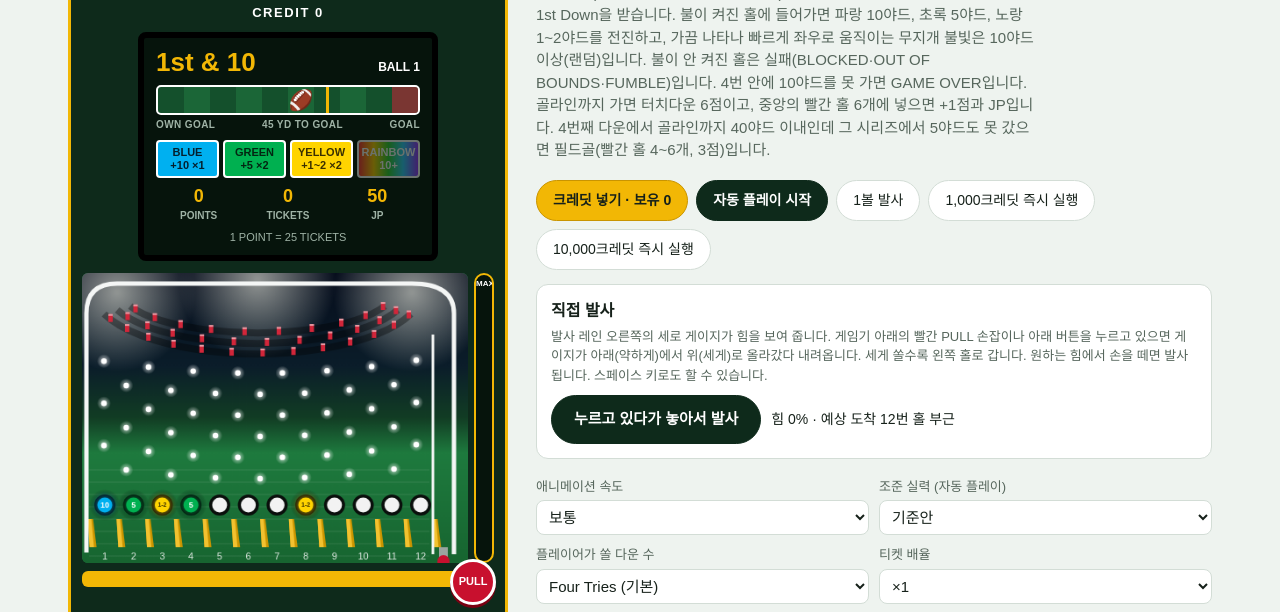
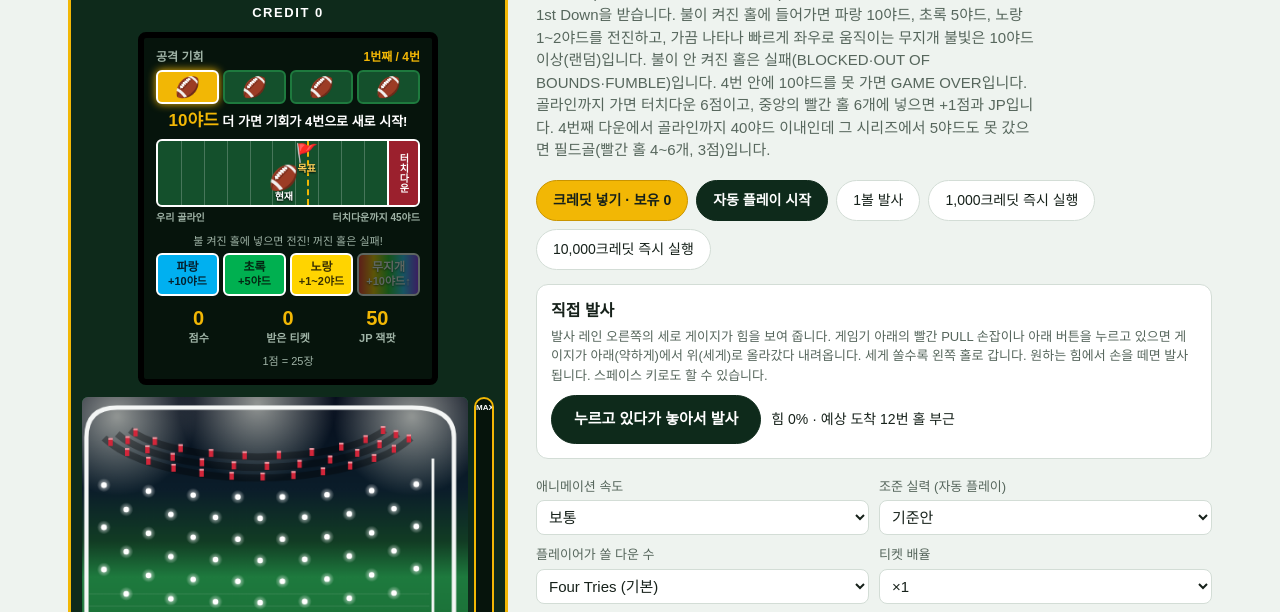
Before and after one commit to sunkyuoh1019-coder/hfsdkljhjfdskl, a plain HTML site: page touchdown-football-sim.html in a window 1280 px wide. Shown: the part 131-743 px from the top of the page. Drawn offline with Linux system fonts and the light colour scheme; a web font is replaced by a local one.

Commit message:
Football game: simpler monitor in plain language
Try icons instead of 2nd & 10, a field graphic with the football and a
goal flag, plain color chips, and Korean/English banners. Rules and the
50-ticket average are unchanged.

Co-Authored-By: Claude Sonnet 5.5 <noreply@anthropic.com>

```diff
--- a/touchdown-football-sim.html
+++ b/touchdown-football-sim.html
@@ -127,20 +127,38 @@ h2{font-size:16px;margin:18px 0 8px}
 .tag.r{color:#D81E1E}.tag.g{color:#00944A}.tag.b{color:#0090C8}.tag.w{color:var(--muted)}
 .drow{grid-template-columns:92px minmax(0,1fr) 64px}
 .settings{grid-template-columns:repeat(2,minmax(0,1fr))}
-.mh{display:flex;justify-content:space-between;align-items:baseline;gap:8px;color:#fff;font-size:12px;font-weight:700}
-.mh .big2{font-size:26px;line-height:1.1;color:#F2B705}
-.fld{position:relative;height:30px;margin:8px 0 2px;border-radius:5px;border:2px solid #fff;overflow:hidden;background:repeating-linear-gradient(90deg,#14502C 0 10%,#1B6637 10% 20%)}
-.fld .zone{position:absolute;right:0;top:0;bottom:0;width:10%;background:rgba(200,16,46,.55)}
-.fld .gl{position:absolute;top:0;bottom:0;width:3px;margin-left:-1px;background:#F2B705;transition:left .5s ease}
-.fld .ball{position:absolute;top:50%;font-size:20px;line-height:1;transform:translate(-50%,-50%);transition:left .6s ease}
-.fl{display:flex;justify-content:space-between;color:#9FB3A6;font-size:10px;font-weight:700;letter-spacing:.04em}
-.legend{display:flex;gap:4px;margin-top:8px}
-.chip{flex:1;text-align:center;padding:4px 0;border-radius:4px;border:2px solid #3A4A40;background:#0B1F13;color:#8FA196;font-size:11px;font-weight:700;line-height:1.2}
-.chip.b{background:#00B0F0;color:#04202E;border-color:#fff}.chip.g{background:#00B050;color:#032612;border-color:#fff}.chip.y{background:#FFD400;color:#3A3000;border-color:#fff}.chip.r{background:#FF2A2A;color:#fff;border-color:#fff}
-.chip.rb{background:linear-gradient(90deg,#f33,#fc0,#3c3,#3cf,#93f);color:#fff;border-color:#fff}
-.chip.off{opacity:.4}
-.score{display:grid;grid-template-columns:repeat(3,1fr);gap:4px;margin-top:8px;text-align:center;color:#9FB3A6;font-size:10px;font-weight:700}
-.score b{display:block;font-size:18px;line-height:1.2;color:#F2B705;font-variant-numeric:tabular-nums}
+.banner .b1{font-size:19px}
+.chance{display:flex;align-items:center;justify-content:space-between;gap:8px;color:#fff}
+.chance .cl{font-size:12px;font-weight:700;color:#9FB3A6}
+.chance .cn{font-size:12px;font-weight:700;color:#F2B705}
+.balls{display:flex;gap:4px;margin:4px 0 2px}
+.balls i{flex:1;text-align:center;font-style:normal;font-size:20px;line-height:1.5;border-radius:6px;background:#14502C;border:2px solid #1E7A3E}
+.balls i.cur{background:#F2B705;border-color:#fff;box-shadow:0 0 8px #F2B705}
+.balls i.used{opacity:.25;filter:grayscale(1)}
+.msg{margin:6px 0 2px;text-align:center;color:#fff;font-size:13px;font-weight:700;line-height:1.35}
+.msg b{color:#F2B705;font-size:17px}
+.field{position:relative;height:68px;margin-top:6px;border-radius:6px;border:2px solid #fff;overflow:hidden;background:#14502C}
+.field .tk{position:absolute;top:0;bottom:0;width:1px;background:rgba(255,255,255,.22)}
+.field .ez{position:absolute;right:0;top:0;bottom:0;width:12%;display:flex;align-items:center;justify-content:center;background:rgba(200,16,46,.75);border-left:2px solid #fff;color:#fff;font-size:10px;font-weight:700}
+.field .ez span{writing-mode:vertical-rl}
+.field .gl{position:absolute;top:0;bottom:0;width:0;border-left:2px dashed #F2B705;transition:left .5s ease}
+.field .flag{position:absolute;top:3px;transform:translateX(-50%);text-align:center;font-size:18px;line-height:1;transition:left .5s ease}
+.field .ball{position:absolute;bottom:3px;transform:translateX(-50%);text-align:center;font-size:24px;line-height:1;transition:left .6s ease}
+.field em{display:block;font-style:normal;font-size:10px;font-weight:700;margin-top:2px;color:#fff;text-shadow:0 1px 2px #000;white-space:nowrap}
+.field .flag em{color:#FFD45C}
+.fl2{display:flex;justify-content:space-between;margin-top:3px;color:#9FB3A6;font-size:10px;font-weight:700}
+.tip{margin-top:8px;text-align:center;color:#9FB3A6;font-size:11px}
+.legend{display:flex;gap:4px;margin-top:4px}
+.chip{flex:1;text-align:center;padding:5px 0;border-radius:6px;border:2px solid #3A4A40;background:#0B1F13;color:#8FA196;font-size:12px;font-weight:700;line-height:1.25}
+.chip small{display:block;font-size:11px;font-weight:700}
+.chip.b{background:#00B0F0;color:#04202E;border-color:#fff}.chip.g{background:#00B050;color:#032612;border-color:#fff}.chip.y{background:#FFD400;color:#3A3000;border-color:#fff}
+.chip.rb{background:linear-gradient(90deg,#f33,#fc0,#3c3,#3cf,#93f);color:#fff;border-color:#fff;text-shadow:0 1px 2px rgba(0,0,0,.6)}
+.chip.off{opacity:.35}
+.call{margin-top:8px;padding:10px 8px;border-radius:8px;text-align:center;color:#fff;background:#7A1420;border:2px solid #fff;font-size:12px;font-weight:700;line-height:1.35}
+.call b{display:block;font-size:20px}
+.res{margin-top:6px;text-align:center;color:#F2B705;font-size:24px;font-weight:700}
+.score{display:grid;grid-template-columns:repeat(3,1fr);gap:4px;margin-top:10px;text-align:center;color:#9FB3A6;font-size:11px;font-weight:700}
+.score b{display:block;font-size:20px;line-height:1.2;color:#F2B705;font-variant-numeric:tabular-nums}
 .video{margin-top:6px;text-align:center;color:#9FB3A6;font-size:11px}
 .tag.gain,.tag.first{color:var(--turf)}.tag.fail,.tag.over{color:var(--muted)}.tag.td,.tag.td6,.tag.jp{color:#B07F00}.tag.fg{color:var(--red)}
 </style>
@@ -227,6 +245,13 @@ const I18N = {
   red:'터치다운', redF:n=>`터치다운 (${n}크레딧에 1회)`, jp:'JP 당첨', jpF:n=>`JP 당첨 (${n}크레딧에 1회)`,
   distH:'게임이 어떻게 끝났는지', reach:k=>['GAME OVER (무득점)','필드골 3점','터치다운 6점','터치다운 + JP 7점'][k], logH:'최근 기록 (크레딧-볼)', logEmpty:'크레딧을 넣고 자동 플레이를 시작하거나 볼을 발사하면 기록이 쌓입니다.',
   holeN:h=>h+'번 홀', ballOf:n=>'BALL '+n, redHoles:n=>'빨간 홀 '+n+'개', video:'비디오',
+  mChance:'공격 기회', mChanceN:d=>d+'번째 / 4번', mNeed:y=>`<b>${y}야드</b> 더 가면 기회가 4번으로 새로 시작!`, mGoal:y=>`터치다운까지 <b>${y}야드</b>!`,
+  mTip:'불 켜진 홀에 넣으면 전진! 꺼진 홀은 실패!', mBlue:'파랑', mGreen:'초록', mYellow:'노랑', mRainbow:'무지개', mYd:s=>s+'야드', mYdUp:'+10야드↑',
+  mHere:'현재', mTarget:'목표', mOwn:'우리 골라인', mToGoal:y=>`터치다운까지 ${y}야드`, mTDzone:'터치다운',
+  mFG:'필드골 찬스!', mFGsub:'빨간 홀에 넣으면 3점', mJPc:'터치다운! 6점', mJPsub:'빨간 홀에 넣으면 +1점 & JP', mPts:'점수', mTix:'받은 티켓', mJPl:'JP 잭팟', mPer:n=>`1점 = ${n}장`, mVideo:'비디오 진행',
+  mResult:{ over:'GAME OVER', fg:'필드골 성공!', td6:'터치다운!', jp:'터치다운 + JP!' },
+  bGain:(y,rb)=>(rb?'무지개! ':'')+'+'+y+'야드 전진', bFirst:rb=>(rb?'무지개! ':'')+'새 공격 기회!', bFirstSub:y=>'+'+y+'야드', bChance:d=>'공격 기회 '+d+'/4',
+  bFail:{ 'BLOCKED':'BLOCKED 막혔다!', 'OUT OF BOUNDS':'OUT OF BOUNDS 라인 밖!', 'FUMBLE':'FUMBLE 공을 놓쳤다!' }, bTD:'터치다운!', bTDsub:'+6점 · JP 찬스', bOver:'GAME OVER', bNoGood:'필드골 실패', bFG:'필드골 성공!', bTD6:'터치다운!', bJP:'JP 당첨!',
   note:'점수는 1점 = '+25+'장이고, JP는 시작 '+50+'장에서 크레딧마다 '+8+'장씩 쌓이는 프로그레시브입니다(당첨되면 초기화). 이 숫자들과 위의 확률은 모두 조정용 추정값입니다. 자동 플레이는 조준 실력만큼의 확률로 불 켜진 홀을 노리고, 그 외에는 무작위로 떨어지며 오른쪽 홀일수록 덜 들어갑니다(기준안 35%, 순수 운 0%, 스킬 강함 50%). 램프 개수와 위치는 매 볼마다 바뀌고, 필요한 야드가 많거나(8야드 이상) 적을 때(3야드 이하)는 개수가 달라집니다. 비디오로 진행하는 다운은 플레이어 볼과 같은 확률로 야드가 정해져서, One~Four Tries 옵션은 평균 티켓을 바꾸지 않고 플레이 시간만 줄입니다.',
   aCab:'게임기 화면', aPf:'플레이필드: 핀, 12개 홀, 발사 레인', aPanel:'시뮬레이션 제어와 결과', sndOn:'🔊 소리 켜짐', sndOff:'🔇 소리 꺼짐' },
  en: { title:'Touchdown Tickets football game simulator', lede:'American football turned into a pinball game. You start 40 to 60 yards from the goal line (sometimes a very short special chance) and get four downs to gain 10 yards, which earns a new 1st Down. A ball in a lit hole gains 10 yards (blue), 5 (green) or 1 to 2 (yellow); an occasional rainbow lamp sweeps quickly left and right and is worth 10+ yards (random). A hole that is not lit is a failure (BLOCKED, OUT OF BOUNDS, FUMBLE). Four downs without 10 yards is GAME OVER. Reaching the goal line is a 6-point touchdown, and a ball in one of the 6 red holes in the middle adds 1 point and the JP. On 4th down, if you are within 40 yards of the goal and gained under 5 yards on this series, you get a field goal try (4 to 6 red holes, 3 points).',
@@ -241,6 +266,13 @@ const I18N = {
   red:'Touchdowns', redF:n=>`Touchdowns (1 in ${n} credits)`, jp:'JP wins', jpF:n=>`JP wins (1 in ${n} credits)`,
   distH:'How each game ended', reach:k=>['GAME OVER (no score)','Field goal, 3 pts','Touchdown, 6 pts','Touchdown + JP, 7 pts'][k], logH:'Recent plays (credit-ball)', logEmpty:'Insert a credit, then start auto play or shoot a ball to see plays here.',
   holeN:h=>'Hole '+h, ballOf:n=>'BALL '+n, redHoles:n=>n+' red holes', video:'VIDEO',
+  mChance:'Chances left', mChanceN:d=>'try '+d+' of 4', mNeed:y=>`Gain <b>${y} more yards</b> to get 4 fresh tries!`, mGoal:y=>`<b>${y} yards</b> to the touchdown!`,
+  mTip:'Lit hole = move forward. Unlit hole = miss.', mBlue:'Blue', mGreen:'Green', mYellow:'Yellow', mRainbow:'Rainbow', mYd:s=>s+' yd', mYdUp:'+10 yd or more',
+  mHere:'You', mTarget:'Goal', mOwn:'Your goal line', mToGoal:y=>`${y} yards to the touchdown`, mTDzone:'TOUCH DOWN',
+  mFG:'Field goal chance!', mFGsub:'A ball in a red hole scores 3 points', mJPc:'Touchdown! 6 points', mJPsub:'A ball in a red hole adds +1 point and the JP', mPts:'Points', mTix:'Tickets won', mJPl:'JP jackpot', mPer:n=>`1 point = ${n} tickets`, mVideo:'Played by video',
+  mResult:{ over:'GAME OVER', fg:'Field goal is good!', td6:'Touchdown!', jp:'Touchdown + JP!' },
+  bGain:(y,rb)=>(rb?'Rainbow! ':'')+'+'+y+' yards', bFirst:rb=>(rb?'Rainbow! ':'')+'New set of tries!', bFirstSub:y=>'+'+y+' yd', bChance:d=>'Try '+d+' of 4',
+  bFail:{ 'BLOCKED':'BLOCKED!', 'OUT OF BOUNDS':'OUT OF BOUNDS!', 'FUMBLE':'FUMBLE!' }, bTD:'TOUCHDOWN!', bTDsub:'+6 points · JP chance', bOver:'GAME OVER', bNoGood:'Field goal missed', bFG:'FIELD GOAL!', bTD6:'TOUCHDOWN!', bJP:'JACKPOT!',
   note:'1 point = '+25+' tickets, and the JP is a progressive that starts at '+50+' and grows by '+8+' per credit (it resets when won). These numbers and the odds above are all adjustable estimates. In auto play the ball is aimed at a lit hole with a probability equal to the aiming skill and otherwise lands at random, with the right-hand holes catching fewer balls (base case 35%, pure luck 0%, strong skill 50%). The number and position of the lamps change on every ball, and the count differs when many yards are needed (8 or more) or few (3 or fewer). Downs played by video use the same odds as a player ball, so the One to Four Tries option shortens play without changing the average tickets.',
   aCab:'Game cabinet', aPf:'Playfield: pins, 12 holes, launch lane', aPanel:'Simulation controls and results', sndOn:'🔊 Sound on', sndOff:'🔇 Sound off' }
 };
@@ -430,37 +462,43 @@ function pushLog(r, res) {
 function drawLadder() {
   const g = G, m = mult(), t = tr();
   let h = '';
-  if (g.done) h += `<div class="mh"><span class="big2">${lastTitle || 'GAME OVER'}</span></div>`;
-  else if (g.phase === 'drive') h += `<div class="mh"><span class="big2">${ORD[g.down]} &amp; ${g.dist <= FIRST - g.series ? 'Goal' : ytgOf(g)}</span><span>${t.ballOf(ballNo + 1)}</span></div>`;
-  else if (g.phase === 'fg') h += `<div class="mh"><span class="big2">FIELD GOAL</span><span>${t.redHoles(fgHoles(g.dist))}</span></div>`;
-  else h += `<div class="mh"><span class="big2">TOUCHDOWN +1</span><span>JP CHANCE</span></div>`;
+  if (g.done) h += `<div class="res">${t.mResult[lastTitle] || t.mResult.over}</div>`;
+  if (g.phase === 'drive' && !g.done) {
+    const dots = [1, 2, 3, 4].map(d => `<i class="${d < g.down ? 'used' : d === g.down ? 'cur' : ''}">🏈</i>`).join('');
+    h += `<div class="chance"><span class="cl">${t.mChance}</span><span class="cn">${t.mChanceN(g.down)}</span></div><div class="balls">${dots}</div>`;
+    h += `<div class="msg">${g.dist <= FIRST - g.series ? t.mGoal(g.dist) : t.mNeed(ytgOf(g))}</div>`;
+  } else if (g.phase === 'fg' && !g.done) h += `<div class="call"><b>${t.mFG}</b>${t.mFGsub}</div>`;
+  else if (g.phase === 'jp' && !g.done) h += `<div class="call"><b>${t.mJPc}</b>${t.mJPsub}</div>`;
+  const W = 88; /* the playing field is the left 88% of the bar and the end zone is the rest */
   const pos = 100 - g.dist, fd = Math.min(100, pos + (g.phase === 'drive' && !g.done ? ytgOf(g) : 0));
-  h += `<div class="fld"><div class="zone"></div>${g.phase === 'drive' && !g.done ? `<div class="gl" style="left:${fd}%"></div>` : ''}<span class="ball" style="left:${Math.max(3, Math.min(96, pos))}%">🏈</span></div>`;
-  h += `<div class="fl"><span>OWN GOAL</span><span>${g.dist} YD TO GOAL</span><span>GOAL</span></div>`;
+  const ticks = [10, 20, 30, 40, 50, 60, 70, 80, 90].map(v => `<span class="tk" style="left:${v * W / 100}%"></span>`).join('');
+  h += `<div class="field">${ticks}<div class="ez"><span>${t.mTDzone}</span></div>`;
+  if (g.phase === 'drive' && !g.done && fd > pos) h += `<span class="gl" style="left:${fd * W / 100}%"></span><span class="flag" style="left:${fd * W / 100}%">🚩<em>${t.mTarget}</em></span>`;
+  h += `<span class="ball" style="left:${Math.max(4, Math.min(pos * W / 100, 86))}%">🏈<em>${t.mHere}</em></span></div>`;
+  h += `<div class="fl2"><span>${t.mOwn}</span><span>${t.mToGoal(g.dist)}</span></div>`;
   if (g.phase === 'drive' && !g.done) {
-    const c = counts(ytgOf(g));
-    h += `<div class="legend"><span class="chip b">BLUE<br>+10 ×${c.b}</span><span class="chip g">GREEN<br>+5 ×${c.g}</span><span class="chip y">YELLOW<br>+1~2 ×${c.y}</span><span class="chip rb${g.rainbow ? '' : ' off'}">RAINBOW<br>10+</span></div>`;
-  } else if (!g.done) h += `<div class="legend"><span class="chip r">${g.phase === 'fg' ? 'RED = FIELD GOAL +3' : 'RED = +1 &amp; JP'}</span></div>`;
-  h += `<div class="score"><div><b>${g.pts}</b>POINTS</div><div><b>${fmt(credTix)}</b>TICKETS</div><div><b>${fmt(jp * m)}</b>JP</div></div>`;
-  if (g.tries < DOWNS && g.autoLog.length) h += `<div class="video">${t.video}: ${g.autoLog.slice(-3).map(a => ORD[a.down] + ' +' + a.gain).join(' · ')}</div>`;
-  h += `<div class="video">1 POINT = ${fmt(TPP * m)} TICKETS</div>`;
+    h += `<div class="tip">${t.mTip}</div><div class="legend"><span class="chip b">${t.mBlue}<small>${t.mYd('+10')}</small></span><span class="chip g">${t.mGreen}<small>${t.mYd('+5')}</small></span><span class="chip y">${t.mYellow}<small>${t.mYd('+1~2')}</small></span><span class="chip rb${g.rainbow ? '' : ' off'}">${t.mRainbow}<small>${t.mYdUp}</small></span></div>`;
+  }
+  h += `<div class="score"><div><b>${g.pts}</b>${t.mPts}</div><div><b>${fmt(credTix)}</b>${t.mTix}</div><div><b>${fmt(jp * m)}</b>${t.mJPl}</div></div>`;
+  if (g.tries < DOWNS && g.autoLog.length) h += `<div class="video">${t.mVideo}: ${g.autoLog.slice(-3).map(a => t.mChanceN(a.down).split(' ')[0] + ' +' + a.gain).join(' · ')}</div>`;
+  h += `<div class="video">${t.mPer(fmt(TPP * m))}</div>`;
   $('ladder').innerHTML = h;
   $('jpTop').textContent = 'JP ' + fmt(jp * m);
 }
 let bannerT;
 function banner(res) {
-  const b = $('banner'), rb = res.lamp === 'rb' ? 'RAINBOW ' : '', sit = res.after.phase === 'drive' ? ORD[res.after.down] + ' & ' + ytgText() : '';
+  const b = $('banner'), t = tr(), rb = res.lamp === 'rb', sit = res.after.phase === 'drive' ? t.bChance(res.after.down) : '';
   const tbl = {
-    gain: [rb + '+' + res.gain + ' YARDS', sit, 'ok'], first: [rb + 'FIRST DOWN!', '+' + res.gain + ' YD', 'ok'],
-    fail: [res.msg, sit, 'miss'], td: ['TOUCHDOWN!', '+6 · JP CHANCE', 'jp'],
-    over: [res.msg || 'GAME OVER', res.pay ? '+' + fmt(res.pay) : '0', 'end'], fg: ['FIELD GOAL!', '+' + fmt(res.pay), 'red'],
-    td6: ['TOUCHDOWN', '+' + fmt(res.pay), 'jp'], jp: ['JACKPOT!', '+' + fmt(res.pay), 'jp']
+    gain: [t.bGain(res.gain, rb), sit, 'ok'], first: [t.bFirst(rb), t.bFirstSub(res.gain), 'ok'],
+    fail: [t.bFail[res.msg] || res.msg, sit, 'miss'], td: [t.bTD, t.bTDsub, 'jp'],
+    over: [res.msg === 'NO GOOD' ? t.bNoGood : t.bOver, res.pay ? '+' + fmt(res.pay) : '0', 'end'], fg: [t.bFG, '+' + fmt(res.pay), 'red'],
+    td6: [t.bTD6, '+' + fmt(res.pay), 'jp'], jp: [t.bJP, '+' + fmt(res.pay), 'jp']
   };
-  const t = tbl[res.kind];
-  $('b1').textContent = t[0]; $('b2').textContent = t[1];
-  b.className = 'banner show ' + t[2];
+  const x = tbl[res.kind];
+  $('b1').textContent = x[0]; $('b2').textContent = x[1];
+  b.className = 'banner show ' + x[2];
   clearTimeout(bannerT);
-  bannerT = setTimeout(() => b.className = 'banner ' + t[2], res.end ? 2400 : 1100 / spd() + 500);
+  bannerT = setTimeout(() => b.className = 'banner ' + x[2], res.end ? 2400 : 1100 / spd() + 500);
 }
 function ytgText() { return G.dist <= FIRST - G.series ? 'Goal' : ytgOf(G); }
 
@@ -653,7 +691,7 @@ function render() {
   $('sAvg').textContent = st.cred ? t.unit((st.tix / st.cred).toFixed(1)) : '0.0';
   $('sRecent').textContent = recent.length ? t.unit((recent.reduce((a, b) => a + b, 0) / recent.length).toFixed(1)) : '-';
   $('sTheory').textContent = t.unit((THEORY[sk] * mult()).toFixed(1));
-  $('sStep').textContent = G.done ? '-' : G.phase === 'drive' ? ORD[G.down] + ' & ' + ytgText() : G.phase === 'fg' ? 'FG' : 'JP';
+  $('sStep').textContent = G.done ? '-' : G.phase === 'drive' ? t.mChanceN(G.down) : G.phase === 'fg' ? 'FG' : 'JP';
   $('sRed').textContent = fmt(st.td); $('sRedF').textContent = st.td ? t.redF(Math.round(st.games / st.td)) : t.red;
   $('sJp').textContent = fmt(st.jp); $('sJpF').textContent = st.jp ? t.jpF(Math.round(st.games / st.jp)) : t.jp;
   $('sMiss').textContent = fmt(st.reach[0]) + (st.games ? ' (' + (st.reach[0] / st.games * 100).toFixed(0) + '%)' : '');
@@ -666,7 +704,7 @@ function render() {
   const L = $('log');
   if (!log.length) L.innerHTML = `<li style="display:block;color:var(--muted)">${t.logEmpty}</li>`;
   else L.innerHTML = log.slice(0, 30).map(e => {
-    return `<li><span>#${e.n}</span><span>${ORD[e.down]} &amp; ${e.ytg}</span><span>${t.holeN(e.hole)} <span class="tag ${e.kind}">${logDesc(e)}</span></span><span>${e.end ? '+' + fmt(e.pay) : ''}</span></li>`;
+    return `<li><span>#${e.n}</span><span>${t.mChanceN(e.down).split(' ')[0]}</span><span>${t.holeN(e.hole)} <span class="tag ${e.kind}">${logDesc(e)}</span></span><span>${e.end ? '+' + fmt(e.pay) : ''}</span></li>`;
   }).join('');
   drawLadder();
 }
@@ -701,7 +739,7 @@ async function playOne(given) {
   const res = settle(r);
   pushLog(r, res);
   SFX[SFXK[res.kind]]();
-  if (res.end) lastTitle = res.kind === 'jp' ? 'TOUCHDOWN + JP' : res.kind === 'td6' ? 'TOUCHDOWN' : res.kind === 'fg' ? 'FIELD GOAL GOOD' : 'GAME OVER';
+  if (res.end) lastTitle = res.kind;
   banner(res); render(); drawField(null, redPos);
   if (res.end) { await pause(res.kind === 'jp' ? 2400 : 1800); newGame(); }
   else if (res.kind === 'first' || res.kind === 'td' || res.fgOpen) await pause(700);
```
